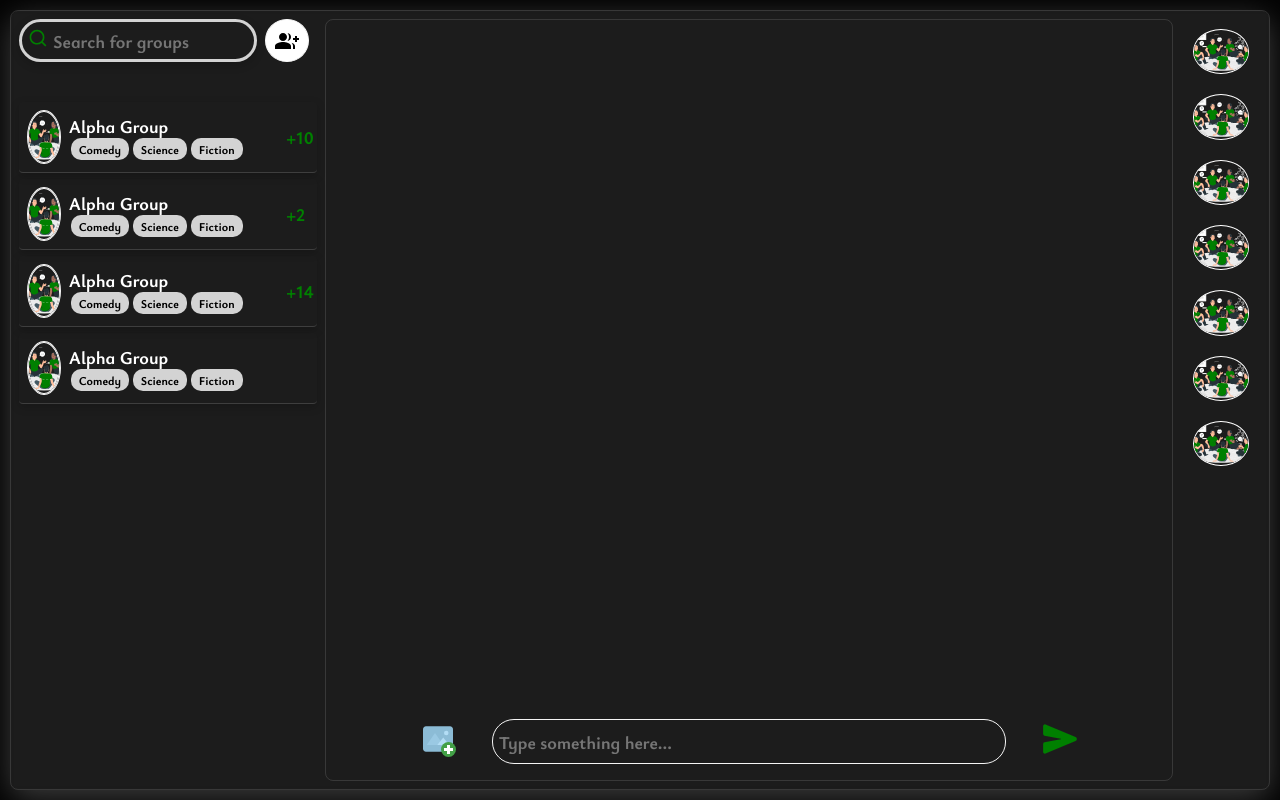
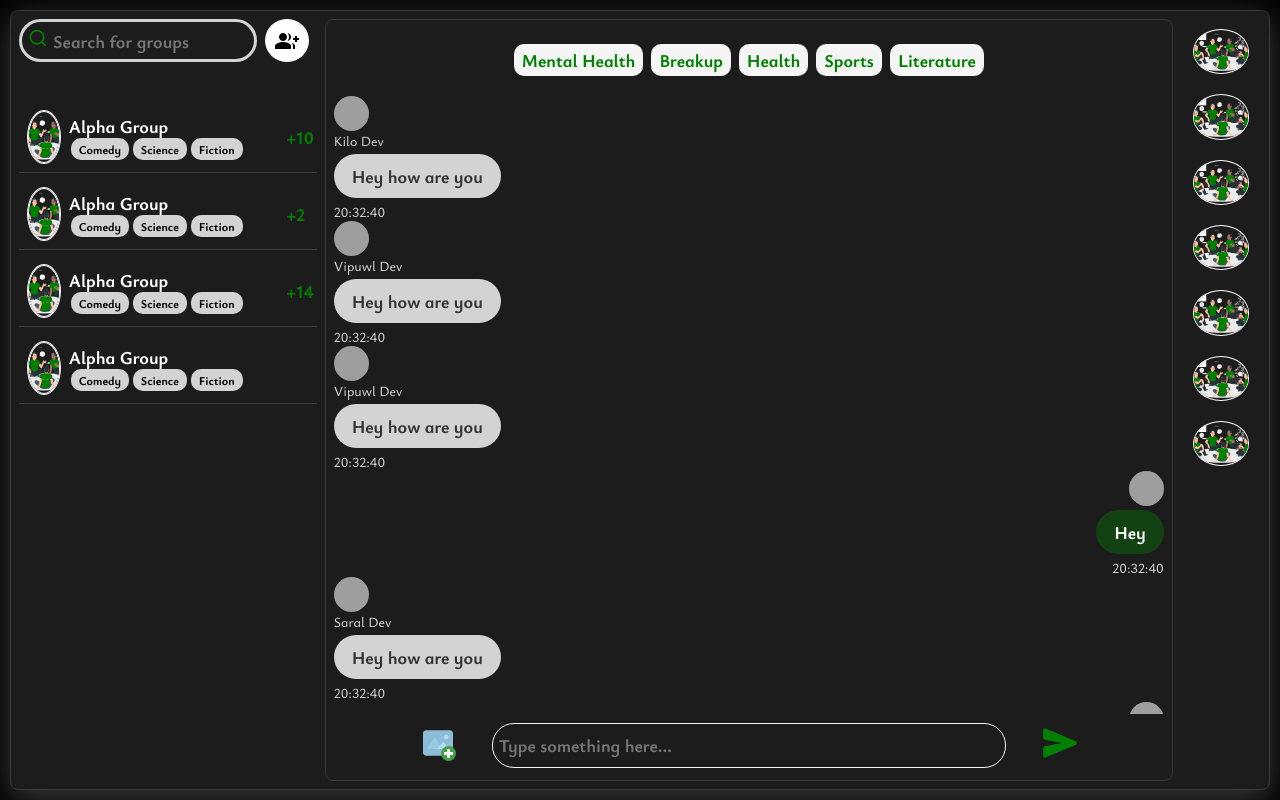
Before and after one commit to AidChat/client, a React (Create React App) app: page / in a window 1280 px wide. Built offline with nearby package versions, Linux system fonts and the light colour scheme; grey boxes are pictures that could not be loaded.

Commit message:
Chat Panel

```diff
--- a/src/components/panel/Chats/chats.tsx
+++ b/src/components/panel/Chats/chats.tsx
@@ -1,16 +1,19 @@
-import React from 'react';
+import React, {FunctionComponent, JSXElementConstructor, ReactElement, ReactNode, useEffect, useRef} from 'react';
 import './index.css'
 import emptyChats from './../../../assets/svg/empty-chats.svg'
 import {getString} from "../../../utils/strings";
 import {IoSend} from "react-icons/io5";
 import {FcAddImage} from "react-icons/fc";
+import {formatTime} from "../../../utils/functions";
 
 export function Chats() {
     let chats = {chats: []};
     return (<div className={'chatContainer'}>
         <div className={'wrapper'}>
             {chats.hasOwnProperty('chats')
-                ? <ConversationPanel></ConversationPanel> :
+                ?
+                <ConversationWrapper/>
+                :
                 <div className={'noChatContainer'}>
                     <div className={'emptyImage'}><img src={emptyChats} alt={'No Chats'}/></div>
                     <div className={'font-primary'}>{getString(2)}</div>
@@ -20,10 +23,54 @@ export function Chats() {
 
 }
 
-function ConversationPanel() {
+
+
+// components/MessageList.tsx
+
+
+
+
+
+
+function ConversationWrapper() {
+    const ref = useRef<HTMLDivElement>(null);
+    useEffect(() => {
+        if (messages.length) {
+            ref.current?.scrollIntoView({
+                behavior: "smooth",
+                block: "end",
+            });
+        }
+    }, [messages.length]);
+    let tags = ['Mental Health', 'Breakup', 'Health', 'Sports','Literature']
     return (
         <div className={'convoPanel'}>
-            <div className={'convoHistory'}></div>
+            <div className={'wrapperContainer'}>
+                <div className={'infoPanel font-primary'}>{tags.map(item => (<div className={'itemTags'}>{item}</div>))}
+                </div>
+                <div className={'convoHistory'}>
+                    {messages.map(item => (
+                        <div ref={ref}
+                            className={`messageWrapper ${item.message.from.user.name === 'Vipul Dev' && 'selfMessage'}`}>
+                            <div className={'font-primary miscContainer'}>
+                                <div className={`imageWrapper ${item.message.from.user.name === 'Vipul Dev' && 'selfMessageBubble'}`}>
+                                    <img style={{height: '100%', width: '100%', borderRadius: '50%'}}
+                                         src={item.message.from.user.image.url}/>
+                                </div>
+                                {(item.message.from.user.name !== 'Vipul Dev') && item.message.from.user.name}
+                            </div>
+                            <div className={'contentWrapper'}>
+                                <div
+                                    className={`messageBubble ${item.message.from.user.name === 'Vipul Dev' && 'selfMessageBubble'}  `}>
+                                    {item.message.content}
+                                </div>
+
+                            </div>
+                            <div className={'font-primary miscContainer '}>{formatTime(item.when)}</div>
+                        </div>
+                    ))}
+                </div>
+                <div ref={ref}></div>
                 <div className={'optionsPanel'}>
                     <div><FcAddImage size={'2rem'} color={'green'}/></div>
                     <div className={'inputWrapper'}><input type={'text'} className={'sendInput'}
@@ -32,7 +79,72 @@ function ConversationPanel() {
                         <div><IoSend size={'2rem'} color={'green'}/></div>
                     </div>
                 </div>
-
+            </div>
         </div>
     )
 }
+
+
+let arc: string = 'https://media.licdn.com/dms/image/D4D03AQG0Bn4rlDsoyw/profile-displayphoto-shrink_200_200/0/1690100247810?e=1699488000&v=beta&t=TaSkoY1Fs_mHg5eW9IRxMxHlRmnCS7t7n4DhKKGDL8E';
+let messages =
+    [{
+        when: new Date(),
+        message: {type: 'TEXT', content: 'Hey how are you', from: {user: {name: 'Kilo Dev', image: {url: arc}}}}
+    },
+        {
+            when: new Date(),
+            message: {
+                type: 'TEXT',
+                content: 'Hey how are you',
+                from: {user: {name: 'Vipuwl Dev', image: {url: arc}}}
+            }
+        },
+        {
+            when: new Date(),
+            message: {
+                type: 'TEXT',
+                content: 'Hey how are you',
+                from: {user: {name: 'Vipuwl Dev', image: {url: arc}}}
+            }
+        },
+        {
+            when: new Date(),
+            message: {
+                type: 'TEXT',
+                content: 'Hey ',
+                from: {user: {name: 'Vipul Dev', image: {url: arc}}}
+            }
+        },
+        {
+            when: new Date(),
+            message: {
+                type: 'TEXT',
+                content: 'Hey how are you',
+                from: {user: {name: 'Saral Dev', image: {url: arc}}}
+            }
+        },
+        {
+            when: new Date(),
+            message: {
+                type: 'TEXT',
+                content: 'Hey how are you',
+                from: {user: {name: 'Vipul Dev', image: {url: arc}}}
+            }
+        },
+        {
+            when: new Date(),
+            message: {
+                type: 'TEXT',
+                content: 'Hey how are you',
+                from: {user: {name: 'David Dev', image: {url: arc}}}
+            }
+        },
+        {
+            when: new Date(),
+            message: {
+                type: 'TEXT',
+                content: 'Hey how are you',
+                from: {user: {name: 'Vipul Dev', image: {url: arc}}}
+            }
+        },
+    ]
--- a/src/components/panel/Chats/index.css
+++ b/src/components/panel/Chats/index.css
@@ -44,10 +44,11 @@
     height:100%;
     width:100%;
     flex:10;
+    overflow-y:scroll;
 }
 .optionsPanel{
     flex:1;
-    height: 100%;
+
     justify-self: end;
     display: flex;
     justify-content: space-between;
@@ -73,3 +74,74 @@
     justify-content: center;
     align-items: center;
 }
+.messageWrapper{
+    height:fit-content;
+    width: 100%;
+    display: flex;
+    flex-direction: column;
+
+}
+.selfMessage{
+    justify-content: end;
+    text-align: end;
+}
+
+.messageBubble{
+    padding:10px 18px;
+    color: #333;
+    margin: 4px;
+    background: lightgrey;
+    border-radius:22px;
+    width: fit-content;
+    max-width: 85%;
+    line-break: anywhere;
+    text-align: left;
+}
+.selfMessageBubble {
+    height: auto;
+    background: #077e0766;
+    border-radius: 22px;
+    color:white;
+    margin-left: auto;
+}
+.contentWrapper{
+    width: 100%;
+}
+.miscContainer{
+    padding:0 4px;
+    font-size: 14px;
+}
+
+
+
+.wrapperContainer{
+    height: 100%;
+    display: flex;
+    flex-direction: column;
+}
+.infoPanel{
+    height:4rem;
+    display: flex;
+    text-align: center;
+    align-items: center;
+    justify-content: center;
+}
+.itemTags{
+    width: fit-content;
+    height: fit-content;
+    padding:4px 8px;
+    margin:0 4px;
+    background: whitesmoke;
+    color:green;
+    border-radius: 10px;
+
+}
+.convoPanel{
+    display: flex;
+    flex-direction: column;
+}
+.imageWrapper{
+    height:35px;
+    width: 35px;
+    object-fit: cover;
+}
--- a/src/components/panel/ContactsPanel/contactPanel.tsx
+++ b/src/components/panel/ContactsPanel/contactPanel.tsx
@@ -17,7 +17,7 @@ export function ContactPanel() {
 }
 
 function SearchContact() {
-    return (<div className={'searchBarContainer shadow'}>
+    return (<div className={'searchBarContainer'}>
         <div><RiSearchLine color={'green'} size={20}/></div>
         <div>
             <input className={'inputEle'} placeholder={'Search for groups'}/>
--- a/src/components/panel/ContactsPanel/index.css
+++ b/src/components/panel/ContactsPanel/index.css
@@ -22,6 +22,7 @@
     height: 100%;
     flex: 10;
     padding: 4px;
+    overflow-y: scroll;
 }
 
 .searchBarContainer {
--- a/src/components/panel/GroupList/index.css
+++ b/src/components/panel/GroupList/index.css
@@ -4,7 +4,6 @@
     padding: 8px 8px;
     margin: 6px 0;
     color: white;
-    border-radius: 4px;
     display: flex;
     flex-direction: row;
     justify-content: center;
--- a/src/components/panel/GroupList/index.tsx
+++ b/src/components/panel/GroupList/index.tsx
@@ -11,7 +11,7 @@ export function GroupLists() {
     ];
     return (<>
         {items.map(item =>
-            <div className={'groupListContainer shadow'}>
+            <div className={'groupListContainer '}>
                 <div className={' groupLogo'}><GroupIcon/></div>
                 <div className={'info'}>
                     <div>{item.name}</div>
--- /dev/null
+++ b/src/utils/functions/index.ts
@@ -0,0 +1,3 @@
+export function formatTime(date:Date){
+     return new Date(date).toTimeString().slice(0,8)
+}
```
Lines whose indentation alone changed are shown as unchanged.
